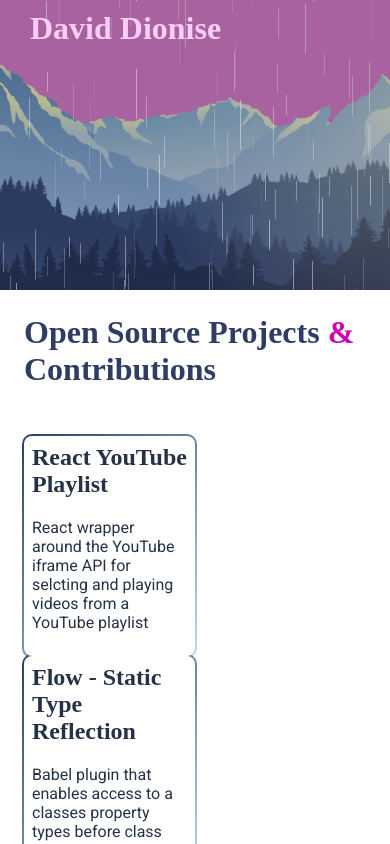
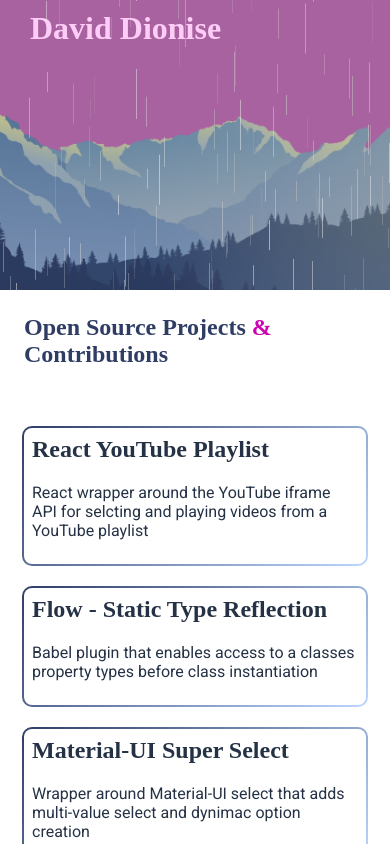
Before and after one commit to DavidDionise/homepage, a React (Create React App) app: page / in a window 390 px wide. Built offline with nearby package versions, Linux system fonts and the light colour scheme; a web font is replaced by a local one.

Commit message:
all breakpoints seem to look p good

```diff
--- a/src/App.tsx
+++ b/src/App.tsx
@@ -72,7 +72,7 @@
 `;
 
 const AppFooter = styled.footer`
-  padding: 2em 45%;
+  padding: 1.5em 30%;
   display: flex;
   justify-content: space-around;
 `;
--- a/src/components/Hero/Hero.tsx
+++ b/src/components/Hero/Hero.tsx
@@ -61,6 +61,10 @@
   ${mediaQuery(null, Breakpoint.TABLET)} {
     height: 290px;
   }
+
+  ${mediaQuery(Breakpoint.TABLET, Breakpoint.DESKTOP_SMALL)} {
+    height: 520px;
+  }
 `;
 
 const ImageContainer = styled.div`
@@ -72,6 +76,11 @@
   ${mediaQuery(null, Breakpoint.TABLET)} {
     width: ${config.ui.heroImageWidths[Breakpoint.MOBILE]}px;
     top: 28px;
+  }
+
+  ${mediaQuery(Breakpoint.TABLET, Breakpoint.DESKTOP_SMALL)} {
+    width: ${config.ui.heroImageWidths[Breakpoint.TABLET]}px;
+    top: 69px;
   }
 `;
 
@@ -111,6 +120,7 @@
 
   font-size: 2.5em;
   top: 10px;
+  left: 30px;
 
   &.night {
     color: ${config.ui.colors.secondary.light};
@@ -118,8 +128,12 @@
 
   ${mediaQuery(null, Breakpoint.TABLET)} {
     font-size: 2em;
-    left: 30px;
     width: 50%;
+  }
+
+  ${mediaQuery(Breakpoint.TABLET, Breakpoint.DESKTOP_SMALL)} {
+    font-size: 2.5em;
+    top: 30px;
   }
 `;
 
--- a/src/components/Projects/Project.tsx
+++ b/src/components/Projects/Project.tsx
@@ -3,6 +3,8 @@
 import { AppContext } from "../../App";
 import { config } from "../../config";
 import { Maybe } from "../../types/common";
+import { Breakpoint } from "../../types/ui";
+import { mediaQuery } from "../../utils/mediaQuery";
 
 export type ProjectProps = {
   title: string;
@@ -37,7 +39,8 @@
   }, [appContext.appRef, hrElement, showHr]);
 
   return (
-    <Container>
+    <OuterContainer>
+      <InnerContainer>
         <TitleContainer>
           <Title target="_blank" href={props.href}>
             {props.title}
@@ -47,16 +50,25 @@
         <DescriptionContainer>
           <DescriptionCopy>{props.description}</DescriptionCopy>
         </DescriptionContainer>
-    </Container>
+      </InnerContainer>
+    </OuterContainer>
   );
 }
 
-const Container = styled.div`
+const OuterContainer = styled.div`
+  padding: 12px 0;
+`;
+
+const InnerContainer = styled.div`
   width: 50%;
   position: relative;
   border-radius: 8px;
   background-color: #fff;
   padding: 0.5em;
+
+  ${mediaQuery(null, Breakpoint.TABLET)} {
+    width: 100%;
+  }
 
   &::before {
     content: "";
--- a/src/components/Projects/ProjectsContainer.tsx
+++ b/src/components/Projects/ProjectsContainer.tsx
@@ -1,6 +1,8 @@
 import styled from "styled-components";
 import { config } from "../../config";
 import projects from "../../resources/projects.json";
+import { Breakpoint } from "../../types/ui";
+import { mediaQuery } from "../../utils/mediaQuery";
 import { Project, ProjectProps } from "./Project";
 
 export function ProjectsContainer() {
@@ -34,6 +36,14 @@
   color: ${config.ui.colors.primary.med};
   margin: 0;
   font-size: 2em;
+
+  ${mediaQuery(null, Breakpoint.TABLET)} {
+    font-size: 1.5em;
+  }
+
+  ${mediaQuery(Breakpoint.TABLET, Breakpoint.DESKTOP_SMALL)} {
+    font-size: 2em;
+  }
 `;
 
 const AmpersandContainer = styled.span`
@@ -42,7 +52,6 @@
 
 const ProjectListContainer = styled.div`
   padding-top: 3em;
-  height: 600px; // temp style
   display: flex;
   flex-direction: column;
   justify-content: space-between;
--- a/src/config.ts
+++ b/src/config.ts
@@ -64,9 +64,9 @@
       [Breakpoint.DESKTOP_LARGE]: 1440,
     },
     heroImageWidths: {
-      [Breakpoint.MOBILE]: 600,
-      [Breakpoint.TABLET]: 800,
-      [Breakpoint.DESKTOP_SMALL]: 1200,
+      [Breakpoint.MOBILE]: 768,
+      [Breakpoint.TABLET]: 1024,
+      [Breakpoint.DESKTOP_SMALL]: 1440,
       [Breakpoint.DESKTOP_LARGE]: MAX_WIDTH,
     },
     colors: {
```
Lines whose indentation alone changed are shown as unchanged.
